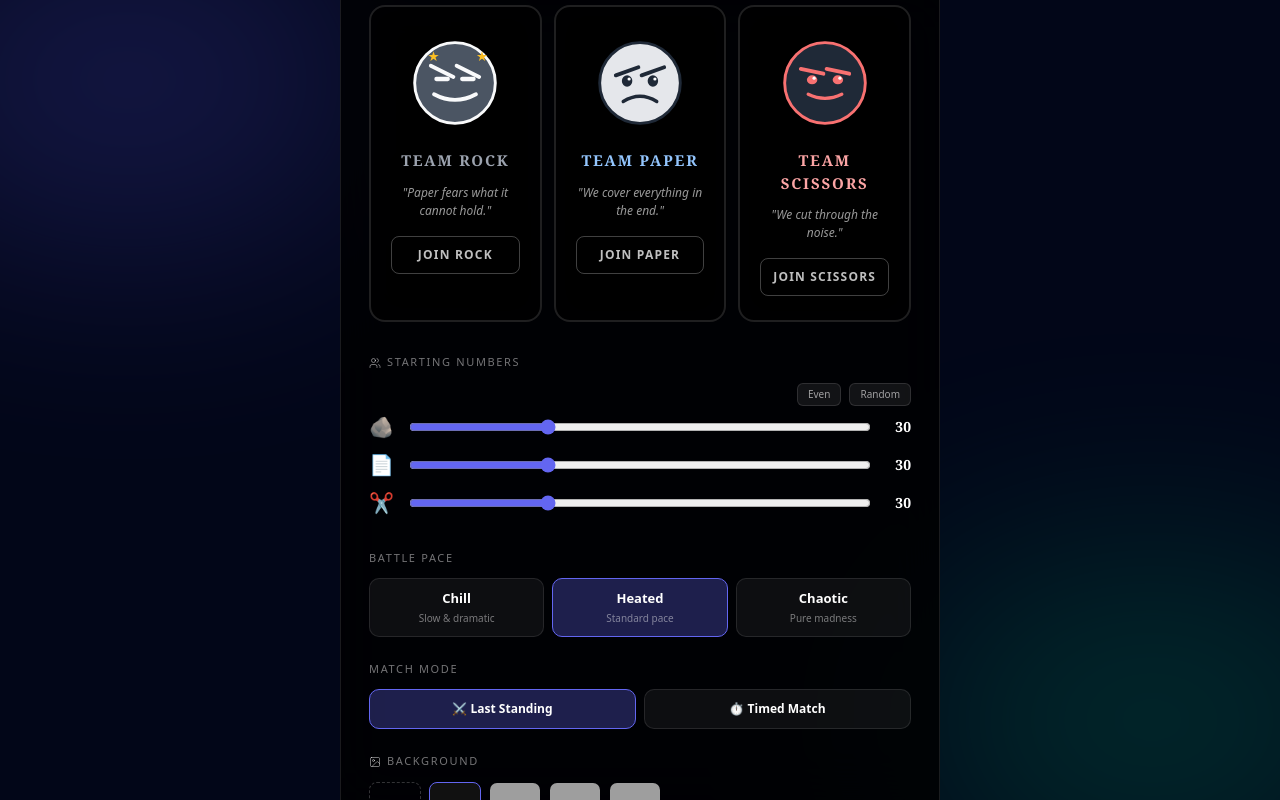
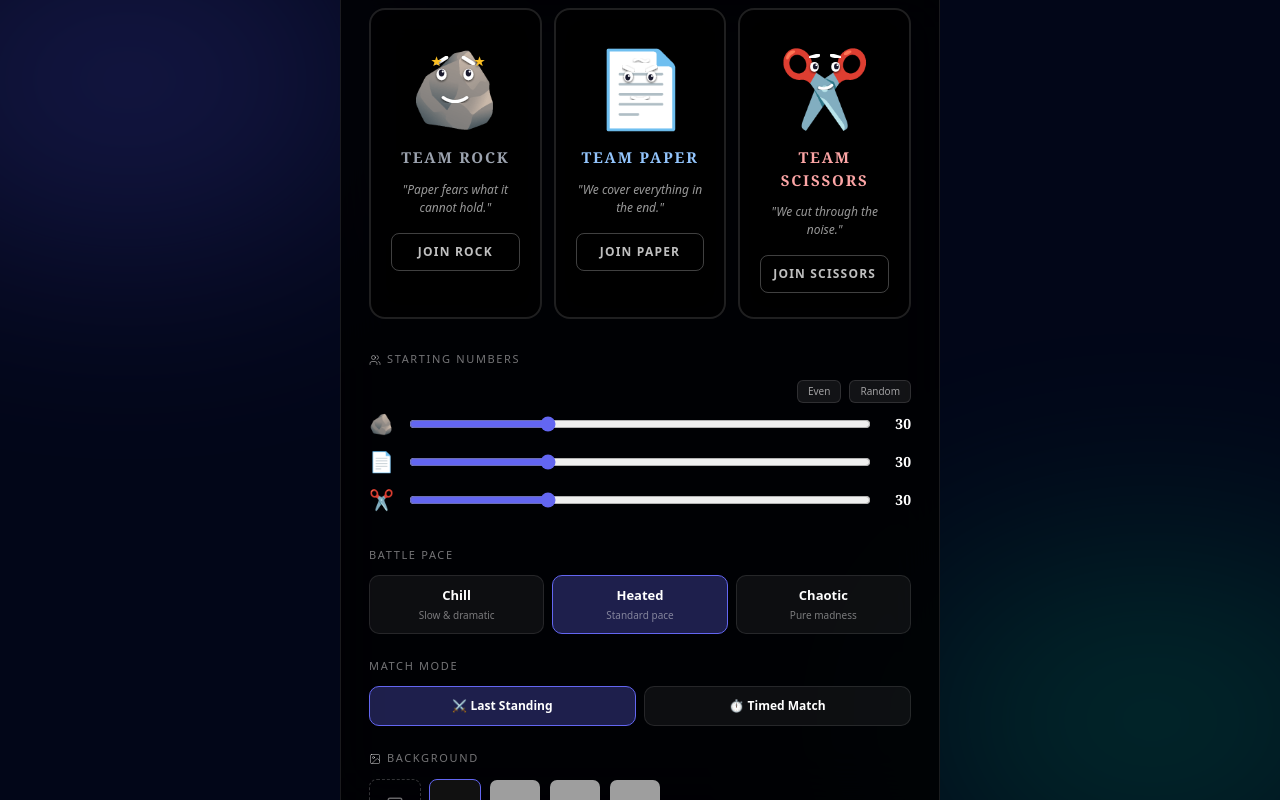
Before and after one commit to Philoso4er/Rock-Paper-Scissors, a React (Vite) app: page / in a window 1280 px wide. Built offline with nearby package versions, Linux system fonts and the light colour scheme; grey boxes are pictures that could not be loaded.

Commit message:
Refactor MoodFace component with expression overlay

```diff
--- a/src/components/MoodFace.tsx
+++ b/src/components/MoodFace.tsx
@@ -8,112 +8,204 @@ interface MoodFaceProps {
   className?: string;
 }
 
-// Each face is drawn as an SVG with expressive eyes/mouth per mood
-const Face: React.FC<{ mood: MoodState; size: number; color: string; accent: string }> = ({ mood, size, color, accent }) => {
-  const s = size;
+// Eye & expression overlay drawn on top of the actual emoji
+const ExpressionOverlay: React.FC<{
+  mood: MoodState;
+  size: number;
+  type: EmojiType;
+}> = ({ mood, size, type }) => {
+  const s  = size;
   const cx = s / 2;
-  const cy = s / 2;
-  const r  = s * 0.42;
 
-  // Eye configs per mood
-  const eyes = {
-    dominant:  { lx: cx - r*0.32, rx: cx + r*0.32, y: cy - r*0.1,  ry: r*0.09, squint: true,  angry: true  },
-    confident: { lx: cx - r*0.32, rx: cx + r*0.32, y: cy - r*0.08, ry: r*0.11, squint: false, angry: false },
-    neutral:   { lx: cx - r*0.32, rx: cx + r*0.32, y: cy - r*0.08, ry: r*0.13, squint: false, angry: false },
-    worried:   { lx: cx - r*0.32, rx: cx + r*0.32, y: cy - r*0.05, ry: r*0.14, squint: false, angry: false },
-    desperate: { lx: cx - r*0.32, rx: cx + r*0.32, y: cy - r*0.02, ry: r*0.15, squint: false, angry: false },
-  }[mood];
-
-  // Mouth path per mood
-  const mouthY = cy + r * 0.28;
-  const mouthW = r * 0.52;
-  const mouths: Record<MoodState, React.ReactNode> = {
-    dominant:  <path d={`M ${cx-mouthW} ${mouthY} Q ${cx} ${mouthY + r*0.28} ${cx+mouthW} ${mouthY}`} stroke={accent} strokeWidth={s*0.04} fill="none" strokeLinecap="round"/>,
-    confident: <path d={`M ${cx-mouthW*0.8} ${mouthY} Q ${cx} ${mouthY + r*0.2} ${cx+mouthW*0.8} ${mouthY}`} stroke={accent} strokeWidth={s*0.035} fill="none" strokeLinecap="round"/>,
-    neutral:   <line x1={cx-mouthW*0.7} y1={mouthY+r*0.04} x2={cx+mouthW*0.7} y2={mouthY+r*0.04} stroke={accent} strokeWidth={s*0.032} strokeLinecap="round"/>,
-    worried:   <path d={`M ${cx-mouthW*0.8} ${mouthY+r*0.18} Q ${cx} ${mouthY-r*0.08} ${cx+mouthW*0.8} ${mouthY+r*0.18}`} stroke={accent} strokeWidth={s*0.035} fill="none" strokeLinecap="round"/>,
-    desperate: <path d={`M ${cx-mouthW} ${mouthY+r*0.26} Q ${cx} ${mouthY-r*0.12} ${cx+mouthW} ${mouthY+r*0.26}`} stroke={accent} strokeWidth={s*0.04} fill="none" strokeLinecap="round"/>,
+  // Each type has a different "face zone" — where the eyes/mouth sit
+  // based on where the natural face area of the emoji would be
+  const faceZone: Record<EmojiType, { eyeY: number; mouthY: number; spread: number; scale: number }> = {
+    rock:     { eyeY: s * 0.38, mouthY: s * 0.62, spread: s * 0.14, scale: 1    },
+    paper:    { eyeY: s * 0.40, mouthY: s * 0.62, spread: s * 0.12, scale: 0.9  },
+    scissors: { eyeY: s * 0.30, mouthY: s * 0.50, spread: s * 0.11, scale: 0.85 },
   };
 
-  // Eyebrow angle per mood
-  const browOffset = {
-    dominant:  { l: -r*0.14, r: r*0.14 },
-    confident: { l: -r*0.06, r: r*0.06 },
-    neutral:   { l: 0,        r: 0       },
-    worried:   { l: r*0.1,   r: -r*0.1  },
-    desperate: { l: r*0.18,  r: -r*0.18 },
-  }[mood];
+  const zone   = faceZone[type];
+  const eyeY   = zone.eyeY;
+  const mouthY = zone.mouthY;
+  const spread = zone.spread;
+  const er     = s * 0.052 * zone.scale; // eye radius
+  const pw     = s * 0.048 * zone.scale; // pupil radius
+  const mw     = spread * 0.88;           // mouth half-width
+  const bw     = spread * 0.72;           // brow half-width
+  const browY  = eyeY - er * 2.2;
 
-  const browY = eyes.y - eyes.ry - r*0.1;
-  const browW = r * 0.28;
+  // Pupil offset direction per mood
+  const pupilOffset: Record<MoodState, { dx: number; dy: number }> = {
+    dominant:  { dx:  0,           dy: -er * 0.3 },
+    confident: { dx:  er * 0.2,    dy: -er * 0.1 },
+    neutral:   { dx:  0,           dy:  0         },
+    worried:   { dx: -er * 0.15,   dy:  er * 0.2  },
+    desperate: { dx:  0,           dy:  er * 0.35 },
+  };
+  const pd = pupilOffset[mood];
 
-  // Sweat drop for desperate
-  const sweat = mood === 'desperate' && (
-    <ellipse cx={cx + r*0.55} cy={cy - r*0.2} rx={r*0.06} ry={r*0.1} fill="#60a5fa" opacity={0.85}/>
-  );
+  // Brow inner vertical shift per mood (- = up = angry, + = down = sad)
+  const browShift: Record<MoodState, { lInner: number; rInner: number }> = {
+    dominant:  { lInner: -er * 1.2, rInner: -er * 1.2 }, // angry V
+    confident: { lInner: -er * 0.5, rInner: -er * 0.5 }, // slight anger
+    neutral:   { lInner:  0,         rInner:  0         },
+    worried:   { lInner:  er * 0.9,  rInner:  er * 0.9  }, // sad /\
+    desperate: { lInner:  er * 1.4,  rInner:  er * 1.4  }, // very sad
+  };
+  const bs = browShift[mood];
 
-  // Stars for dominant
-  const stars = mood === 'dominant' && (
-    <>
-      <text x={cx - r*0.68} y={cy - r*0.55} fontSize={s*0.14} fill="#fbbf24">★</text>
-      <text x={cx + r*0.52} y={cy - r*0.55} fontSize={s*0.14} fill="#fbbf24">★</text>
-    </>
-  );
+  // Mouth shapes
+  const mouths: Record<MoodState, React.ReactNode> = {
+    dominant: (
+      // Big evil grin
+      <path
+        d={`M ${cx - mw} ${mouthY} Q ${cx} ${mouthY + mw * 0.7} ${cx + mw} ${mouthY}`}
+        stroke="white" strokeWidth={s * 0.032} fill="none"
+        strokeLinecap="round" filter="url(#shadow)"
+      />
+    ),
+    confident: (
+      // Smirk — one side lifted
+      <path
+        d={`M ${cx - mw * 0.6} ${mouthY + er * 0.4} Q ${cx + mw * 0.2} ${mouthY + mw * 0.45} ${cx + mw * 0.75} ${mouthY - er * 0.2}`}
+        stroke="white" strokeWidth={s * 0.028} fill="none"
+        strokeLinecap="round" filter="url(#shadow)"
+      />
+    ),
+    neutral: (
+      <line
+        x1={cx - mw * 0.65} y1={mouthY} x2={cx + mw * 0.65} y2={mouthY}
+        stroke="white" strokeWidth={s * 0.026} strokeLinecap="round" filter="url(#shadow)"
+      />
+    ),
+    worried: (
+      // Slight frown
+      <path
+        d={`M ${cx - mw * 0.75} ${mouthY - er * 0.1} Q ${cx} ${mouthY + mw * 0.38} ${cx + mw * 0.75} ${mouthY - er * 0.1}`}
+        stroke="white" strokeWidth={s * 0.028} fill="none"
+        strokeLinecap="round" filter="url(#shadow)"
+      />
+    ),
+    desperate: (
+      // Wide open frown
+      <path
+        d={`M ${cx - mw} ${mouthY + er * 0.2} Q ${cx} ${mouthY - mw * 0.55} ${cx + mw} ${mouthY + er * 0.2}`}
+        stroke="white" strokeWidth={s * 0.032} fill="none"
+        strokeLinecap="round" filter="url(#shadow)"
+      />
+    ),
+  };
+
+  const lx = cx - spread;
+  const rx = cx + spread;
 
   return (
-    <svg width={s} height={s} viewBox={`0 0 ${s} ${s}`} xmlns="http://www.w3.org/2000/svg">
-      {/* Face circle */}
-      <circle cx={cx} cy={cy} r={r} fill={color} stroke={accent} strokeWidth={s*0.03}/>
+    <svg
+      width={s} height={s}
+      viewBox={`0 0 ${s} ${s}`}
+      xmlns="http://www.w3.org/2000/svg"
+      style={{ position: 'absolute', inset: 0, pointerEvents: 'none' }}
+    >
+      <defs>
+        <filter id="shadow" x="-20%" y="-20%" width="140%" height="140%">
+          <feDropShadow dx="0" dy="1" stdDeviation="1" floodColor="rgba(0,0,0,0.8)" floodOpacity="1"/>
+        </filter>
+      </defs>
 
-      {/* Eyebrows */}
+      {/* LEFT eyebrow */}
       <line
-        x1={eyes.lx - browW} y1={browY + browOffset.l}
-        x2={eyes.lx + browW} y2={browY - browOffset.l}
-        stroke={accent} strokeWidth={s*0.04} strokeLinecap="round"
+        x1={lx - bw * 0.5} y1={browY}
+        x2={lx + bw * 0.5} y2={browY + bs.lInner}
+        stroke="white" strokeWidth={s * 0.038} strokeLinecap="round"
+        filter="url(#shadow)"
       />
+      {/* RIGHT eyebrow */}
       <line
-        x1={eyes.rx - browW} y1={browY - browOffset.r}
-        x2={eyes.rx + browW} y2={browY + browOffset.r}
-        stroke={accent} strokeWidth={s*0.04} strokeLinecap="round"
+        x1={rx - bw * 0.5} y1={browY + bs.rInner}
+        x2={rx + bw * 0.5} y2={browY}
+        stroke="white" strokeWidth={s * 0.038} strokeLinecap="round"
+        filter="url(#shadow)"
       />
 
-      {/* Eyes */}
-      {eyes.squint ? (
-        <>
-          <line x1={eyes.lx - r*0.14} y1={eyes.y} x2={eyes.lx + r*0.14} y2={eyes.y} stroke={accent} strokeWidth={s*0.045} strokeLinecap="round"/>
-          <line x1={eyes.rx - r*0.14} y1={eyes.y} x2={eyes.rx + r*0.14} y2={eyes.y} stroke={accent} strokeWidth={s*0.045} strokeLinecap="round"/>
-        </>
-      ) : (
-        <>
-          <ellipse cx={eyes.lx} cy={eyes.y} rx={r*0.13} ry={eyes.ry} fill={accent}/>
-          <ellipse cx={eyes.rx} cy={eyes.y} rx={r*0.13} ry={eyes.ry} fill={accent}/>
-          {/* Shine */}
-          <circle cx={eyes.lx + r*0.05} cy={eyes.y - eyes.ry*0.35} r={r*0.04} fill="white"/>
-          <circle cx={eyes.rx + r*0.05} cy={eyes.y - eyes.ry*0.35} r={r*0.04} fill="white"/>
-        </>
-      )}
+      {/* LEFT eye white */}
+      <ellipse cx={lx} cy={eyeY} rx={er} ry={er * 1.15} fill="white" filter="url(#shadow)"/>
+      {/* LEFT pupil */}
+      <ellipse cx={lx + pd.dx} cy={eyeY + pd.dy} rx={pw * 0.6} ry={pw * 0.75} fill="#1a1a2e"/>
+      {/* LEFT shine */}
+      <circle cx={lx + pd.dx + er * 0.25} cy={eyeY + pd.dy - er * 0.28} r={er * 0.22} fill="white"/>
+
+      {/* RIGHT eye white */}
+      <ellipse cx={rx} cy={eyeY} rx={er} ry={er * 1.15} fill="white" filter="url(#shadow)"/>
+      {/* RIGHT pupil */}
+      <ellipse cx={rx + pd.dx} cy={eyeY + pd.dy} rx={pw * 0.6} ry={pw * 0.75} fill="#1a1a2e"/>
+      {/* RIGHT shine */}
+      <circle cx={rx + pd.dx + er * 0.25} cy={eyeY + pd.dy - er * 0.28} r={er * 0.22} fill="white"/>
 
       {/* Mouth */}
       {mouths[mood]}
 
-      {/* Extras */}
-      {sweat}
-      {stars}
+      {/* Desperate: sweat drop */}
+      {mood === 'desperate' && (
+        <ellipse
+          cx={rx + er * 1.5} cy={eyeY - er * 0.6}
+          rx={er * 0.38} ry={er * 0.65}
+          fill="#60a5fa" opacity={0.9} filter="url(#shadow)"
+        />
+      )}
+
+      {/* Dominant: star sparkles */}
+      {mood === 'dominant' && (
+        <>
+          <text x={lx - er * 2.2} y={eyeY - er * 1.6} fontSize={s * 0.14} fill="#fbbf24" filter="url(#shadow)">★</text>
+          <text x={rx + er * 1.0} y={eyeY - er * 1.6} fontSize={s * 0.14} fill="#fbbf24" filter="url(#shadow)">★</text>
+        </>
+      )}
+
+      {/* Worried: wavy lines on forehead */}
+      {mood === 'worried' && (
+        <path
+          d={`M ${cx - er * 1.2} ${browY - er * 1.4} Q ${cx - er * 0.4} ${browY - er * 2} ${cx + er * 0.4} ${browY - er * 1.4} Q ${cx + er * 1.2} ${browY - er * 0.8} ${cx + er * 1.8} ${browY - er * 1.4}`}
+          stroke="white" strokeWidth={s * 0.022} fill="none"
+          strokeLinecap="round" opacity={0.7} filter="url(#shadow)"
+        />
+      )}
     </svg>
   );
 };
 
-const TYPE_STYLES: Record<EmojiType, { bg: string; accent: string; shape: 'circle' | 'square' | 'diamond' }> = {
-  rock:     { bg: '#4b5563', accent: '#f9fafb', shape: 'circle'  },
-  paper:    { bg: '#e5e7eb', accent: '#1f2937', shape: 'square'  },
-  scissors: { bg: '#1f2937', accent: '#f87171', shape: 'circle'  },
-};
+// The actual emoji rendered large, with expression overlay on top
+const MoodFace: React.FC<MoodFaceProps> = ({ type, mood, size = 48 }) => {
+  const emojiMap: Record<EmojiType, string> = {
+    rock:     '🪨',
+    paper:    '📄',
+    scissors: '✂️',
+  };
 
-const MoodFace: React.FC<MoodFaceProps> = ({ type, mood, size = 48, className = '' }) => {
-  const { bg, accent } = TYPE_STYLES[type];
   return (
-    <div className={className} style={{ width: size, height: size, display: 'inline-block' }}>
-      <Face mood={mood} size={size} color={bg} accent={accent} />
+    <div style={{
+      width: size,
+      height: size,
+      position: 'relative',
+      display: 'inline-flex',
+      alignItems: 'center',
+      justifyContent: 'center',
+      flexShrink: 0,
+    }}>
+      {/* The real emoji */}
+      <span style={{
+        fontSize: size * 0.78,
+        lineHeight: 1,
+        userSelect: 'none',
+        display: 'block',
+        // Slight drop shadow so it reads on any background
+        filter: 'drop-shadow(0 2px 4px rgba(0,0,0,0.5))',
+      }}>
+        {emojiMap[type]}
+      </span>
+
+      {/* Expression overlay */}
+      <ExpressionOverlay mood={mood} size={size} type={type} />
     </div>
   );
 };
```
